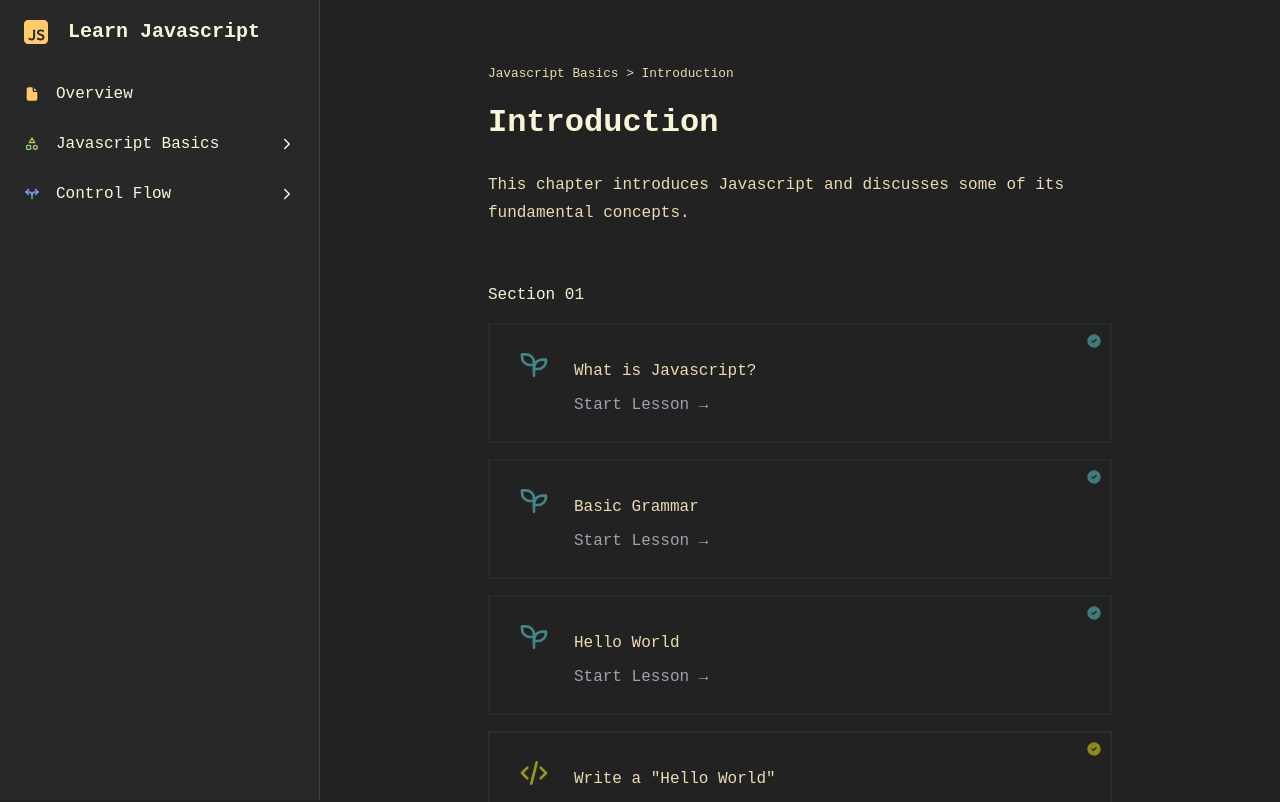
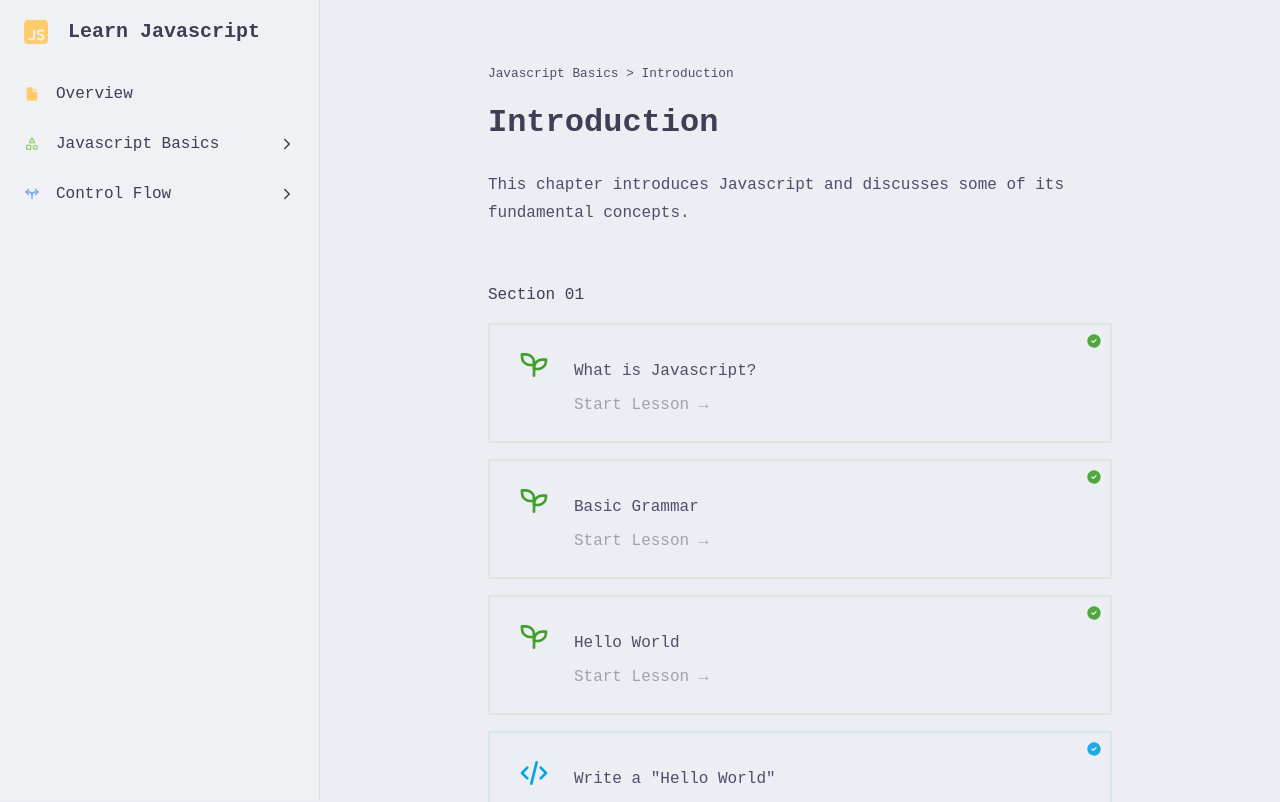
Before and after one commit to MunozCesarCM/Learn-Javascript, a React (Vite) app: page /javascript-basics/introduction in a window 1280 px wide. Shown: the top 802 px of the page. Built offline with nearby package versions, Linux system fonts and the light colour scheme; a web font is replaced by a local one.

Commit message:
Created catpuccin colorschemes

```diff
--- a/src/App.jsx
+++ b/src/App.jsx
@@ -12,7 +12,7 @@ const Overview = React.lazy(() => import('./pages/Overview'));
 
 const App = () => {
   const [sidebarActive, setSidebarActive] = useState(window.innerWidth > 1024);
-  const [theme, setTheme] = useState('gruvbox');
+  const [theme, setTheme] = useState('catpuccinLight');
   const { pathname } = useLocation();
 
   useEffect(() => {
--- a/src/components/Card.jsx
+++ b/src/components/Card.jsx
@@ -5,20 +5,20 @@ const Card = ({ card }) => {
   return (
     <>
       <Link to={card.id}>
-        <div className={`relative my-4 border-2 ${card.type === 'Lesson' ? 'border-primary' : 'border-secondary'} cursor-pointer duration-100 group`}>
+        <div className={`relative my-4 border-2 ${card.type === 'Lesson' ? 'border-secondary' : 'border-primary'} cursor-pointer duration-100 group`}>
           <div className="px-7 py-6 flex items-top justify-start space-x-6">
             {card.type === 'Lesson' ? (
-              <TbSeeding className="w-8 h-8 text-primary" />
+              <TbSeeding className="w-8 h-8 text-secondary" />
             ) : (
-              <TbCode className="w-8 h-8 text-secondary" />
+              <TbCode className="w-8 h-8 text-primary" />
             )}
             <div className="space-y-2">
               <p className="text-slate-800">{card.label}</p>
-              <span className={`text-gray-400 ${card.type === 'Lesson' ? 'group-hover:text-primary' : 'group-hover:text-secondary'} duration-50`}>Start {card.type} →</span>
+              <span className={`text-gray-400 ${card.type === 'Lesson' ? 'group-hover:text-secondary' : 'group-hover:text-primary'} duration-50`}>Start {card.type} →</span>
             </div>
           </div>
           {true ? (
-            <TbCircleCheckFilled className={`absolute top-2 right-2 opacity-90 ${card.type === 'Lesson' ? 'text-primary' : 'text-secondary'}`} />
+            <TbCircleCheckFilled className={`absolute top-2 right-2 opacity-90 ${card.type === 'Lesson' ? 'text-secondary' : 'text-primary'}`} />
           ) : null}
         </div>
       </Link>
--- a/src/constants/themes.js
+++ b/src/constants/themes.js
@@ -55,9 +55,9 @@ export const gruvbox = createTheme({
     background: '#282828',
     foreground: '#EBDBB2',
     caret: '#DEDEDE',
-    selection: '#409FFF26',
-    selectionMatch: '#6C598026',
-    lineHighlight: '#035BD61a',
+    selection: '#7C6F4126',
+    selectionMatch: '#7C6F6426',
+    lineHighlight: '#7C6F641A',
     gutterBackground: '#282828',
     gutterForeground: '#EBDBB266',
   },
@@ -72,3 +72,51 @@ export const gruvbox = createTheme({
     { tag: t.operator, color: '#EBDBB2' },
   ],
 });
+
+export const catpuccinLight = createTheme({
+  theme: 'light',
+  settings: {
+    background: '#EFF1F5',
+    foreground: '#4C4F69',
+    caret: '#7287FD',
+    selection: '#CCD0DA26',
+    selectionMatch: '#CCD0DA26',
+    lineHighlight: '#CCD0DA1A',
+    gutterBackground: '#EFF1F5',
+    gutterForeground: '#5C5F7766',
+  },
+  styles: [
+    { tag: t.comment, color: '#787B8099' },
+    { tag: t.variableName, color: '#DF8E1D' },
+    { tag: [t.string, t.special(t.brace)], color: '#40A02B' },
+    { tag: t.number, color: '#FE640B' },
+    { tag: t.bool, color: '#FE640B' },
+    { tag: t.null, color: '#FE640B' },
+    { tag: t.keyword, color: '#8839EF' },
+    { tag: t.operator, color: '#1E66F5' },
+  ],
+});
+
+export const catpuccinDark = createTheme({
+  theme: 'dark',
+  settings: {
+    background: '#1E1E2E',
+    foreground: '#CDD6F4',
+    caret: '#7287FD',
+    selection: '#CCD0DA26',
+    selectionMatch: '#CCD0DA26',
+    lineHighlight: '#CCD0DA1A',
+    gutterBackground: '#1E1E2E',
+    gutterForeground: '#CDD6F466',
+  },
+  styles: [
+    { tag: t.comment, color: '#BAC2DE99' },
+    { tag: t.variableName, color: '#FAB387' },
+    { tag: [t.string, t.special(t.brace)], color: '#A6E3A1' },
+    { tag: t.number, color: '#F38BA8' },
+    { tag: t.bool, color: '#F38BA8' },
+    { tag: t.null, color: '#F38BA8' },
+    { tag: t.keyword, color: '#CBA6F7' },
+    { tag: t.operator, color: '#74C7EC' },
+  ],
+});
--- a/src/helpers/getTheme.js
+++ b/src/helpers/getTheme.js
@@ -4,6 +4,8 @@ import {
   ayuLight,
   ayuDark,
   gruvbox,
+  catpuccinLight,
+  catpuccinDark,
 } from '../constants/themes';
 
 export const getTheme = () => {
@@ -12,4 +14,6 @@ export const getTheme = () => {
   if (theme === 'ayuLight') return ayuLight;
   if (theme === 'ayuDark') return ayuDark;
   if (theme === 'gruvbox') return gruvbox;
+  if (theme === 'catpuccinLight') return catpuccinLight;
+  if (theme === 'catpuccinDark') return catpuccinDark;
 };
--- a/src/index.css
+++ b/src/index.css
@@ -47,6 +47,28 @@
   --color-primary-border: #45858819;
   --color-secondary: #98971A;
   --color-secondary-border: #98971A19;
+}
+.catpuccinLight {
+  --color-background: #ECEEF3;
+  --color-foreground: #4C4F69;
+  --color-aside: #EFF1F5;
+  --color-bold: #3D3F54;
+  --color-border: #4C4F6920;
+  --color-primary: #04A5E5;
+  --color-primary-border: #04A5E519;
+  --color-secondary: #40A02B;
+  --color-secondary-border: #40A02B19;
+}
+.catpuccinDark {
+  --color-background: #27273b;
+  --color-foreground: #CDD6F4;
+  --color-aside: #1E1E2E;
+  --color-bold: #D9E0F7;
+  --color-border: #CDD6F420;
+  --color-primary: #89B4FA;
+  --color-primary-border: #89B4FA19;
+  --color-secondary: #A6E3A1;
+  --color-secondary-border: #A6E3A119;
 }
 .border-primary {
   border: 2px solid var(--color-primary-border);
@@ -156,6 +178,7 @@ aside {
   line-height: 1.75;
 }
 .lesson .codeResult {
+  background-color: var(--color-aside);
   color: var(--color-bold);
   border: 1px solid var(--color-border);
 }
--- a/src/index.less
+++ b/src/index.less
@@ -38,6 +38,30 @@
   --color-primary-border: #45858819;
   --color-secondary: #98971A;
   --color-secondary-border: #98971A19;
+}
+
+.catpuccinLight {
+  --color-background: #ECEEF3;
+  --color-foreground: #4C4F69;
+  --color-aside: #EFF1F5;
+  --color-bold: #3D3F54;
+  --color-border: #4C4F6920;
+  --color-primary: #04A5E5;
+  --color-primary-border: #04A5E519;
+  --color-secondary: #40A02B;
+  --color-secondary-border: #40A02B19;
+}
+
+.catpuccinDark {
+  --color-background: #27273b;
+  --color-foreground: #CDD6F4;
+  --color-aside: #1E1E2E;
+  --color-bold: #D9E0F7;
+  --color-border: #CDD6F420;
+  --color-primary: #89B4FA;
+  --color-primary-border: #89B4FA19;
+  --color-secondary: #A6E3A1;
+  --color-secondary-border: #A6E3A119;
 }
 
 .border-primary {
@@ -146,6 +170,7 @@ aside {
   }
 
   .codeResult {
+    background-color: var(--color-aside);
     color: var(--color-bold);
     border: 1px solid var(--color-border);
 
```
Also changed, not shown: 1 other file (tests, documents, lock files or other folders).
